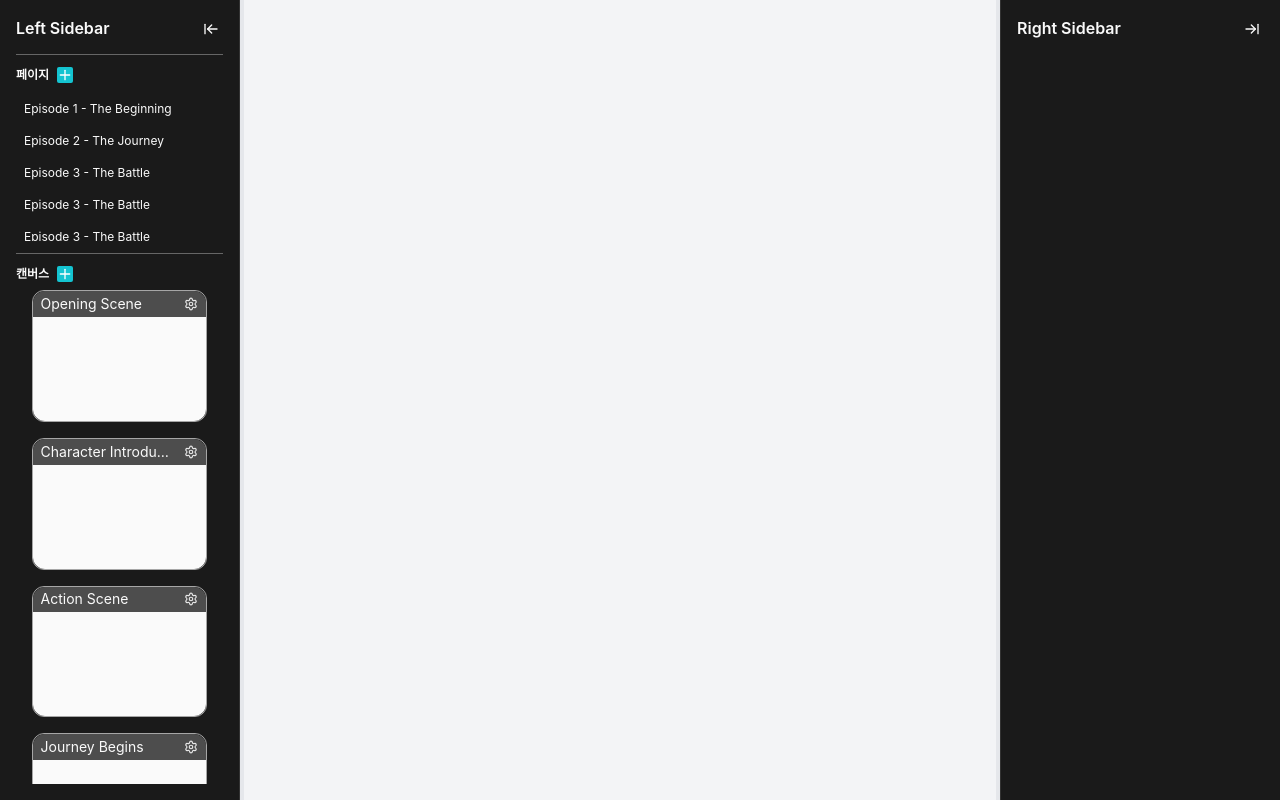
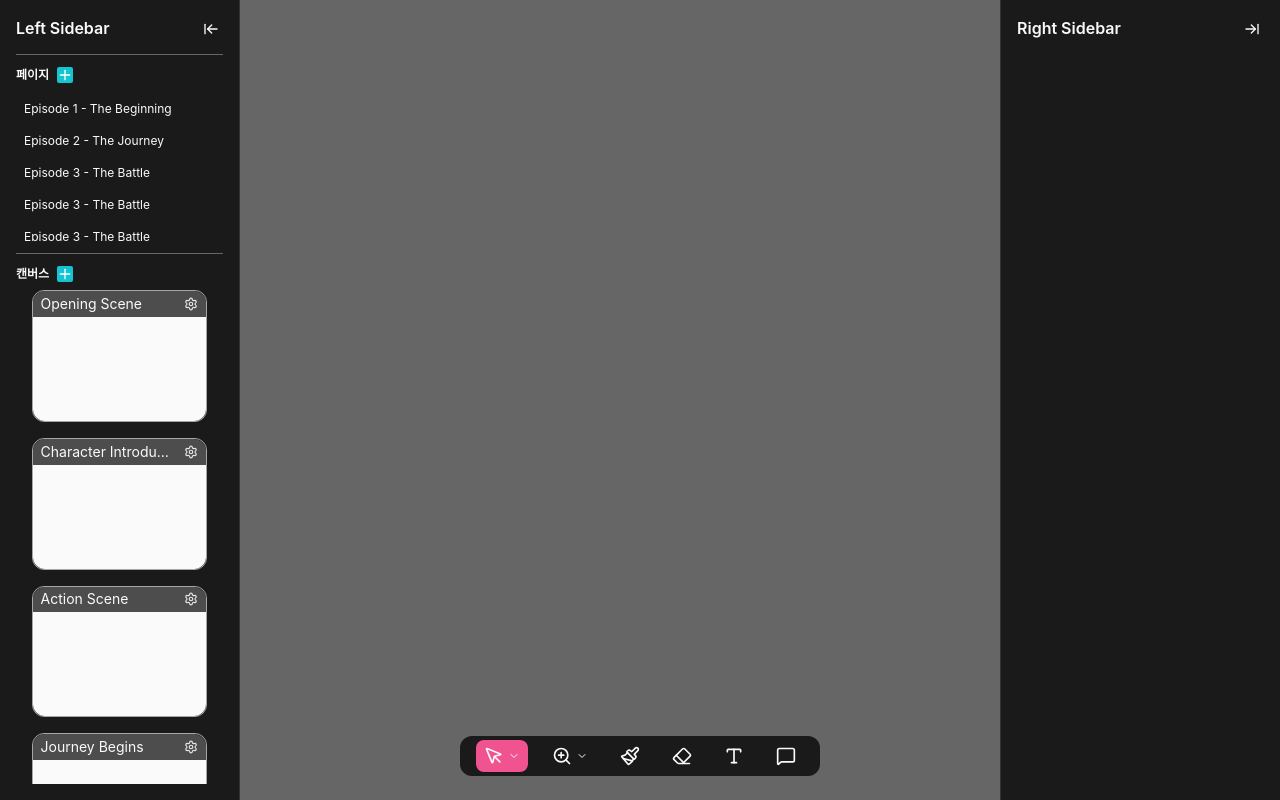
Before and after one commit to jcy97/flamingo-mvp-ui-v2, a Next.js app: page /workspace in a window 1280 px wide. Built offline with nearby package versions, Linux system fonts and the light colour scheme.

Commit message:
[feat] Stage 준비 및 툴바 UI 구현

```diff
--- a/app/workspace/layout.tsx
+++ b/app/workspace/layout.tsx
@@ -1,6 +1,7 @@
 "use client";
 import { LeftSidebar } from "@/components/Workspace/LeftSidebar/LeftSidebar";
 import { RightSidebar } from "@/components/Workspace/RightSidebar/RightSidebar";
+import Toolsbar from "@/components/Workspace/Toolsbar/Toolsbar";
 import { useCallback, useRef, useState } from "react";
 
 interface WorkspaceLayoutProps {
@@ -114,7 +115,7 @@ export default function WorkspaceLayout({ children }: WorkspaceLayoutProps) {
       onMouseUp={handleMouseUp}
       onMouseLeave={handleMouseUp}
     >
-      <div className="w-full h-full bg-gray-100">{children}</div>
+      <div>{children}</div>
 
       <LeftSidebar
         width={leftWidth}
@@ -130,6 +131,7 @@ export default function WorkspaceLayout({ children }: WorkspaceLayoutProps) {
         onToggle={toggleRightSidebar}
         onMouseDown={handleMouseDown("right")}
       />
+      <Toolsbar />
     </div>
   );
 }
--- a/app/workspace/page.tsx
+++ b/app/workspace/page.tsx
@@ -1,5 +1,10 @@
+import Stage from "@/components/Workspace/Stage/Stage";
 import React from "react";
 
 export default function page() {
-  return <div>페이지</div>;
+  return (
+    <div className="flex h-screen w-full items-center justify-center overflow-hidden">
+      <Stage />
+    </div>
+  );
 }
--- a/components/Workspace/LeftSidebar/LeftSidebar.tsx
+++ b/components/Workspace/LeftSidebar/LeftSidebar.tsx
@@ -61,7 +61,7 @@ export function LeftSidebar({
         </div>
       </div>
       <div
-        className={`absolute top-0 h-full w-1 bg-gray-200 hover:bg-primary-500 cursor-col-resize z-30 ${
+        className={`absolute top-0 h-full w-1 hover:bg-primary-500 cursor-col-resize z-30 ${
           isDragging ? "bg-primary-500" : ""
         }`}
         style={{ left: width }}
--- a/components/Workspace/RightSidebar/RightSidebar.tsx
+++ b/components/Workspace/RightSidebar/RightSidebar.tsx
@@ -33,7 +33,7 @@ export function RightSidebar({
   return (
     <>
       <div
-        className={`absolute top-0 h-full w-1 bg-gray-200 hover:bg-primary-500 cursor-col-resize z-30 ${
+        className={`absolute top-0 h-full w-1 hover:bg-primary-500 cursor-col-resize z-30 ${
           isDragging ? "bg-primary-500" : ""
         }`}
         style={{ right: width }}
--- /dev/null
+++ b/components/Workspace/Stage/Stage.tsx
@@ -0,0 +1,9 @@
+import React from "react";
+
+function Stage() {
+  return (
+    <div className="relative flex h-full w-full items-center justify-center"></div>
+  );
+}
+
+export default Stage;
--- /dev/null
+++ b/components/Workspace/Toolsbar/Toolsbar.tsx
@@ -0,0 +1,28 @@
+import { toolbarItems, ToolbarItemIDs } from "@/constants/toolsbarItems";
+import React, { useState } from "react";
+import ToolsbarItem from "./ToolsbarItem";
+
+function Toolsbar() {
+  const [selectedToolId, setSelectedToolId] = useState<string>(
+    ToolbarItemIDs.SELECT
+  );
+
+  const handleToolSelect = (toolId: string) => {
+    setSelectedToolId(toolId);
+  };
+
+  return (
+    <div className="fixed bottom-6 left-1/2 z-[9999] flex h-[40px] max-w-[500px] -translate-x-1/2 transform items-center gap-4 rounded-xl bg-neutral-900 px-4 outline-none">
+      {toolbarItems.map((item) => (
+        <ToolsbarItem
+          key={item.id}
+          item={item}
+          isSelected={selectedToolId === item.id}
+          onSelect={handleToolSelect}
+        />
+      ))}
+    </div>
+  );
+}
+
+export default Toolsbar;
--- /dev/null
+++ b/components/Workspace/Toolsbar/ToolsbarItem.tsx
@@ -0,0 +1,88 @@
+import React, { useState } from "react";
+import { ChevronDown } from "lucide-react";
+import { ToolsbarItem } from "@/types/toolsbar";
+
+interface ToolbarItemProps {
+  item: ToolsbarItem;
+  isSelected: boolean;
+  onSelect: (toolId: string) => void;
+}
+
+const ToolbarItem: React.FC<ToolbarItemProps> = ({
+  item,
+  isSelected,
+  onSelect,
+}) => {
+  const [isDropdownOpen, setIsDropdownOpen] = useState(false);
+
+  const handleMainItemClick = () => {
+    if (item.hasSubItems) {
+      // 드롭다운 토글
+      setIsDropdownOpen(!isDropdownOpen);
+      // 서브아이템이 있는 경우 첫 번째 서브아이템 선택
+      if (item.subItems && item.subItems.length > 0 && !isDropdownOpen) {
+        onSelect(item.subItems[0].id);
+      }
+    } else {
+      // 단일 아이템 선택
+      onSelect(item.id);
+    }
+  };
+
+  const handleSubItemClick = (subItemId: string) => {
+    onSelect(subItemId);
+    setIsDropdownOpen(false);
+  };
+
+  const handleDropdownToggle = (e: React.MouseEvent) => {
+    e.stopPropagation();
+    setIsDropdownOpen(!isDropdownOpen);
+  };
+
+  return (
+    <div className="relative">
+      <div
+        className={`flex h-8 items-center rounded-lg px-2 transition-colors ${
+          isSelected
+            ? "bg-primary-500 hover:bg-primary-500"
+            : "hover:bg-neutral-800"
+        }`}
+      >
+        <button
+          onClick={handleMainItemClick}
+          className="flex items-center outline-none"
+        >
+          <item.icon className="h-5 w-5 text-neutral-100" />
+        </button>
+
+        {item.hasSubItems && (
+          <button onClick={handleDropdownToggle} className="ml-1">
+            <ChevronDown
+              className={`h-3 w-3 text-neutral-100 transition-transform ${
+                isDropdownOpen ? "rotate-180" : ""
+              }`}
+            />
+          </button>
+        )}
+      </div>
+
+      {/* 서브 툴바 드롭다운 */}
+      {isDropdownOpen && item.hasSubItems && item.subItems && (
+        <div className="absolute bottom-full left-0 mb-2 w-32 rounded-lg bg-neutral-900 p-1 shadow-lg">
+          {item.subItems.map((subItem) => (
+            <button
+              key={subItem.id}
+              onClick={() => handleSubItemClick(subItem.id)}
+              className="flex w-full items-center gap-2 rounded-lg px-2 py-2 hover:bg-neutral-800"
+            >
+              <subItem.icon className="h-5 w-5 text-neutral-100" />
+              <span className="text-sm text-neutral-100">{subItem.label}</span>
+            </button>
+          ))}
+        </div>
+      )}
+    </div>
+  );
+};
+
+export default ToolbarItem;
--- /dev/null
+++ b/constants/toolsbarItems.ts
@@ -0,0 +1,89 @@
+import { ToolsbarItem } from "@/types/toolsbar";
+import {
+  MousePointer,
+  Paintbrush,
+  Eraser,
+  Type,
+  MessageSquare,
+  ZoomIn,
+  ZoomOut,
+  Hand,
+} from "lucide-react";
+
+// 상수 정의
+export const ToolbarItemIDs = {
+  SELECT: "select",
+  ZOOM_IN: "zoomin",
+  ZOOM_OUT: "zoomout",
+  HAND: "hand",
+  PEN: "pen",
+  BRUSH: "brush",
+  ERASER: "eraser",
+  TEXT: "text",
+  COMMENT: "comment",
+};
+
+// 툴바 항목 정의
+export const toolbarItems: ToolsbarItem[] = [
+  {
+    id: ToolbarItemIDs.SELECT,
+    label: "선택",
+    icon: MousePointer,
+    hasSubItems: true,
+    subItems: [
+      {
+        id: ToolbarItemIDs.SELECT,
+        label: "선택",
+        icon: MousePointer,
+      },
+      {
+        id: ToolbarItemIDs.HAND,
+        label: "이동",
+        icon: Hand,
+      },
+    ],
+  },
+  {
+    id: ToolbarItemIDs.ZOOM_IN,
+    label: "확대",
+    icon: ZoomIn,
+    hasSubItems: true,
+    subItems: [
+      {
+        id: ToolbarItemIDs.ZOOM_IN,
+        label: "확대",
+        icon: ZoomIn,
+      },
+      {
+        id: ToolbarItemIDs.ZOOM_OUT,
+        label: "축소",
+        icon: ZoomOut,
+      },
+    ],
+  },
+  // {
+  //   id: ToolbarItemIDs.PEN,
+  //   label: "Pen",
+  //   icon: Pencil,
+  // },
+  {
+    id: ToolbarItemIDs.BRUSH,
+    label: "Brush",
+    icon: Paintbrush,
+  },
+  {
+    id: ToolbarItemIDs.ERASER,
+    label: "Eraser",
+    icon: Eraser,
+  },
+  {
+    id: ToolbarItemIDs.TEXT,
+    label: "Text",
+    icon: Type,
+  },
+  {
+    id: ToolbarItemIDs.COMMENT,
+    label: "Comment",
+    icon: MessageSquare,
+  },
+];
--- /dev/null
+++ b/types/toolsbar.ts
@@ -0,0 +1,14 @@
+import { LucideIcon } from "lucide-react";
+export interface SubToolsbarItem {
+  id: string;
+  label: string;
+  icon: LucideIcon;
+}
+
+export interface ToolsbarItem {
+  id: string;
+  label: string;
+  icon: LucideIcon;
+  hasSubItems?: boolean;
+  subItems?: SubToolsbarItem[];
+}
```
